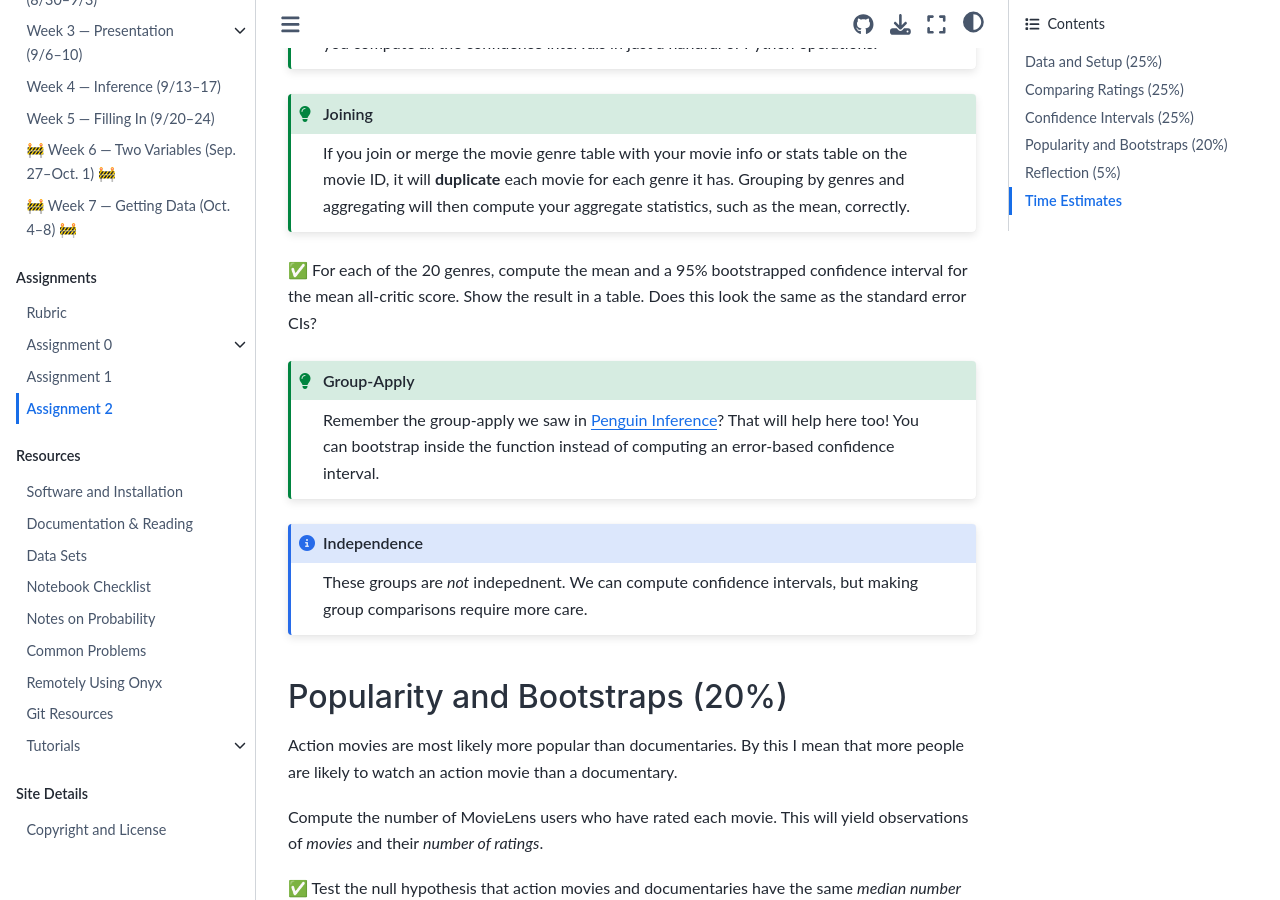
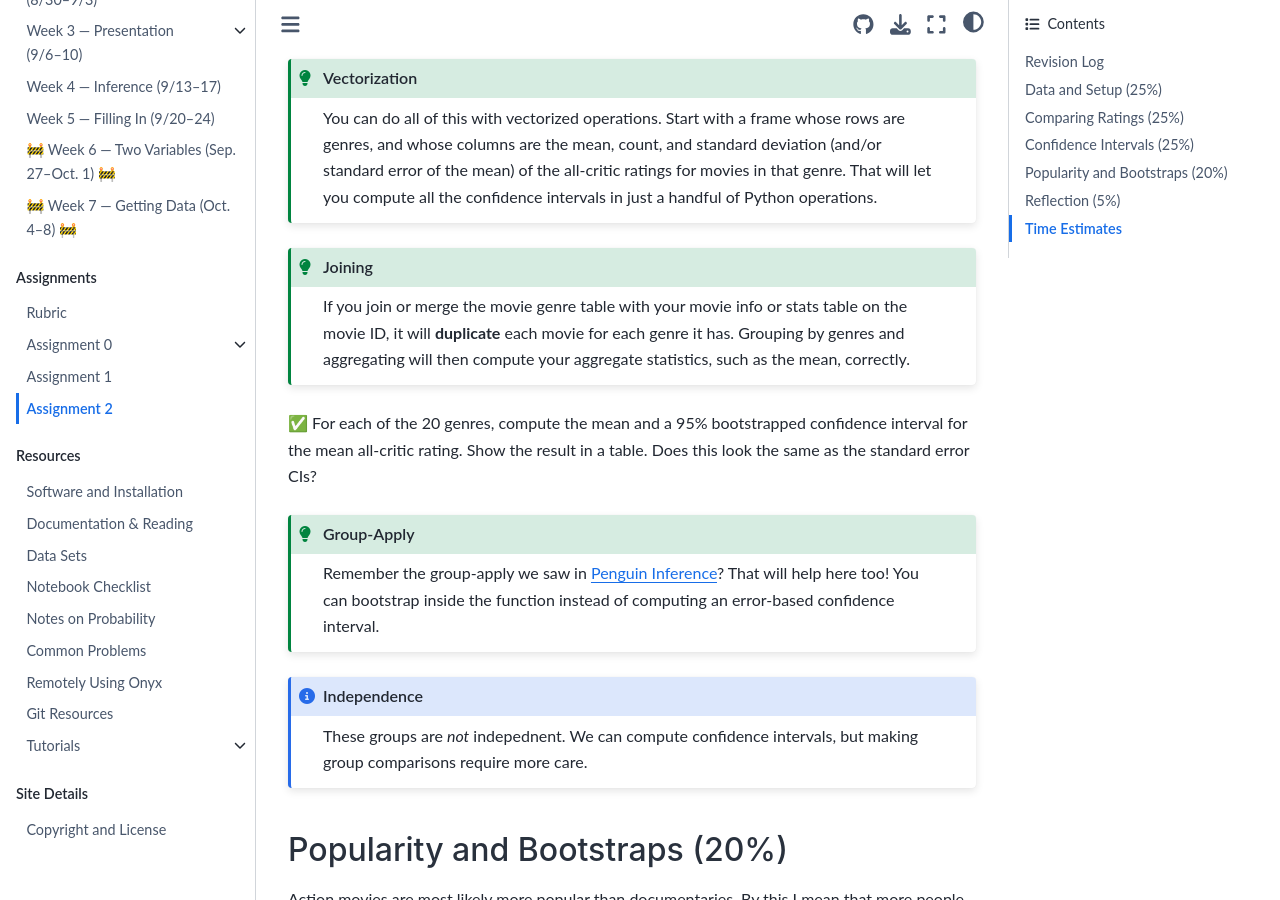
Before and after one commit to mdekstrand/cs533-web, a Jupyter Book: the page built from assignments/A2/index.md, in a window 1280 px wide and 900 px high, scrolled down 1652 px. Built offline with Jupyter Book 1.0.4 settings and Sphinx 7.4.7 and the Sphinx Book theme 1.1.4, drawn with Linux system fonts in a browser that asks for light colours; pages that are not in the unit, such as notebooks, are missing from menus; a style sheet for code colours, icons or effects is not loaded; some of the changed text lies outside the part shown.

Commit message:
little tweak

```diff
--- a/assignments/A2/index.md
+++ b/assignments/A2/index.md
@@ -5,6 +5,11 @@
 data we have been using for examples in class.
 
 It is due **September 26, 2020** at the end of the day (11:59 PM). Submit your `.ipynb` and PDF files to Canvas.
+
+## Revision Log
+
+Sep. 24, 2021
+:   Corrected  “all-critic score” to “all-critic rating”.
 
 ## Data and Setup (25%)
 
@@ -57,7 +62,7 @@
 If you join or merge the movie genre table with your movie info or stats table on the movie ID, it will **duplicate** each movie for each genre it has.  Grouping by genres and aggregating will then compute your aggregate statistics, such as the mean, correctly.
 :::
 
-{{mtodo}} For each of the 20 genres, compute the mean and a 95% bootstrapped confidence interval for the mean all-critic score.
+{{mtodo}} For each of the 20 genres, compute the mean and a 95% bootstrapped confidence interval for the mean all-critic rating.
 Show the result in a table.  Does this look the same as the standard error CIs?
 
 :::{admonition} Group-Apply
```
